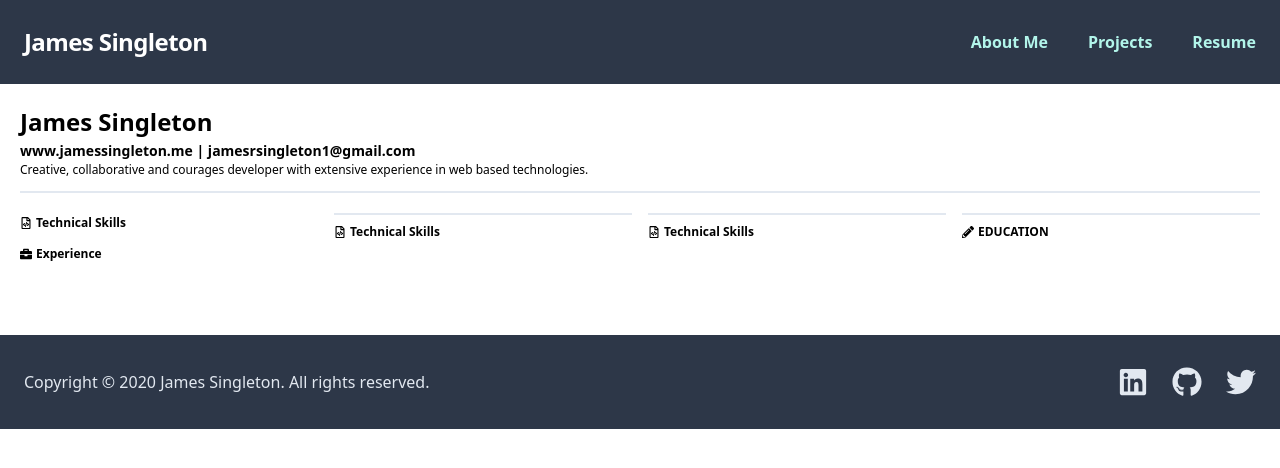
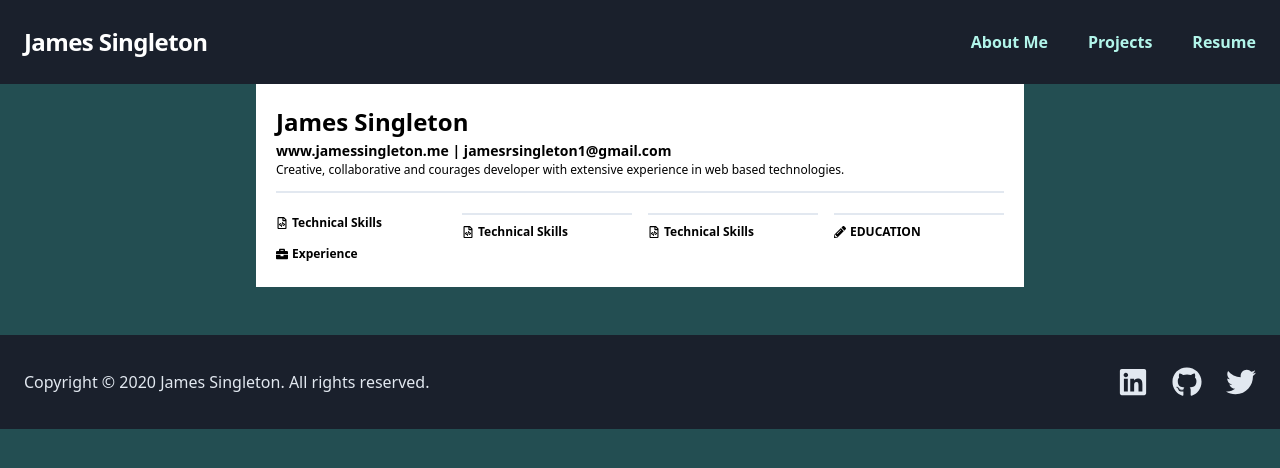
Before and after one commit to JamesSingleton/personal-website, a Next.js app: page /resume in a window 1280 px wide. Shown: the top 468 px of the page. Built offline with nearby package versions, Linux system fonts and the light colour scheme.

Commit message:
chore(colors): update colors

```diff
--- a/components/Footer.jsx
+++ b/components/Footer.jsx
@@ -2,7 +2,7 @@ import { FaTwitter, FaLinkedin, FaGithub } from 'react-icons/fa';
 import {TWITTER_USER_NAME, NAME, LINKEDIN_USER_NAME, GITHUB_USER_NAME} from '@/lib/constants';
 
 const Footer = () => (
-  <footer className="bg-gray-800 mt-12">
+  <footer className="bg-gray-900 mt-12">
     <div className="mx-auto py-12 px-4 sm:px-6 lg:py-8 lg:px-6 md:flex md:items-center md:justify-between">
       <div className="flex justify-center md:order-2">
         <a href={`https://www.linkedin.com/in/${LINKEDIN_USER_NAME}`} rel="noopener noreferrer" target="_blank" className="ml-6 text-gray-300 hover:text-gray-300">
--- a/components/Header.jsx
+++ b/components/Header.jsx
@@ -6,7 +6,7 @@ const Header = () => {
 
   return (
     <header>
-      <nav className="flex items-center justify-between flex-wrap p-6 bg-gray-800">
+      <nav className="flex items-center justify-between flex-wrap p-6 bg-gray-900">
         <div className="flex items-center flex-shrink-0 text-white">
           <Link href="/">
             <a>
--- a/pages/_document.js
+++ b/pages/_document.js
@@ -13,7 +13,7 @@ export default class Document extends NextDocument {
     return (
       <Html lang="en">
         <Head />
-        <body>
+        <body className="bg-teal-900">
           <Main />
           <NextScript />
           <AmpWrap
--- a/pages/resume.js
+++ b/pages/resume.js
@@ -4,7 +4,7 @@ import { NAME, WEBSITE_DESCRIPTION } from '@/lib/constants';
 
 const ResumePage = () => (
   <Page title={`Resume | ${NAME} - ${WEBSITE_DESCRIPTION}`}>
-    <div className="paper">
+    <div className="mx-auto bg-white w-3/5">
       <Resume />
     </div>
   </Page>
```
